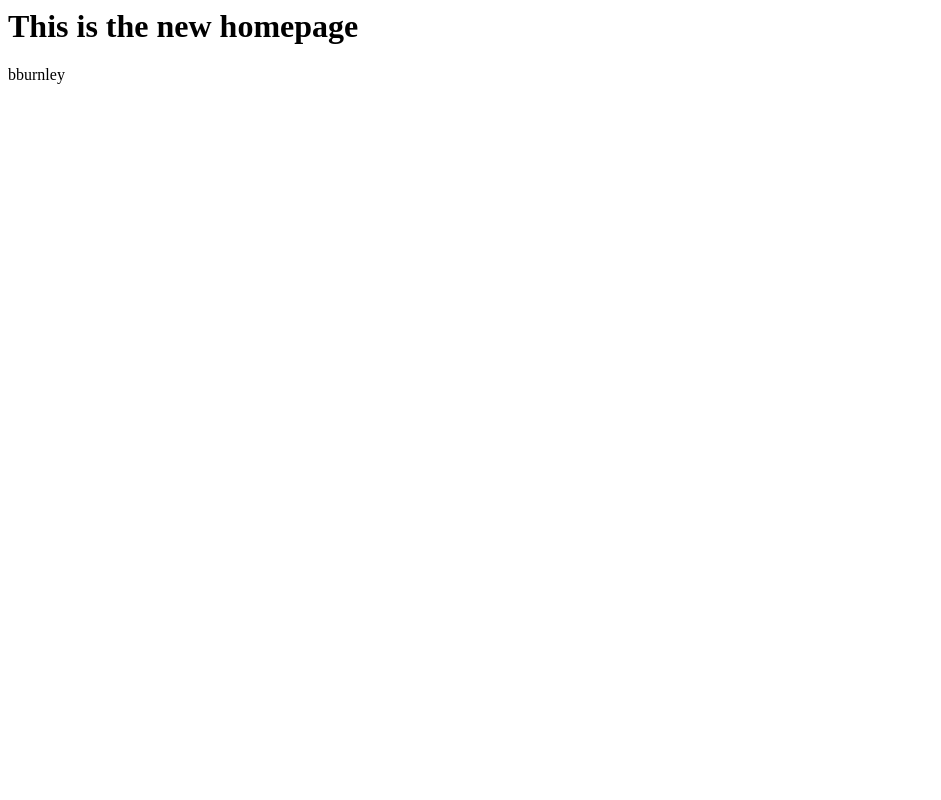
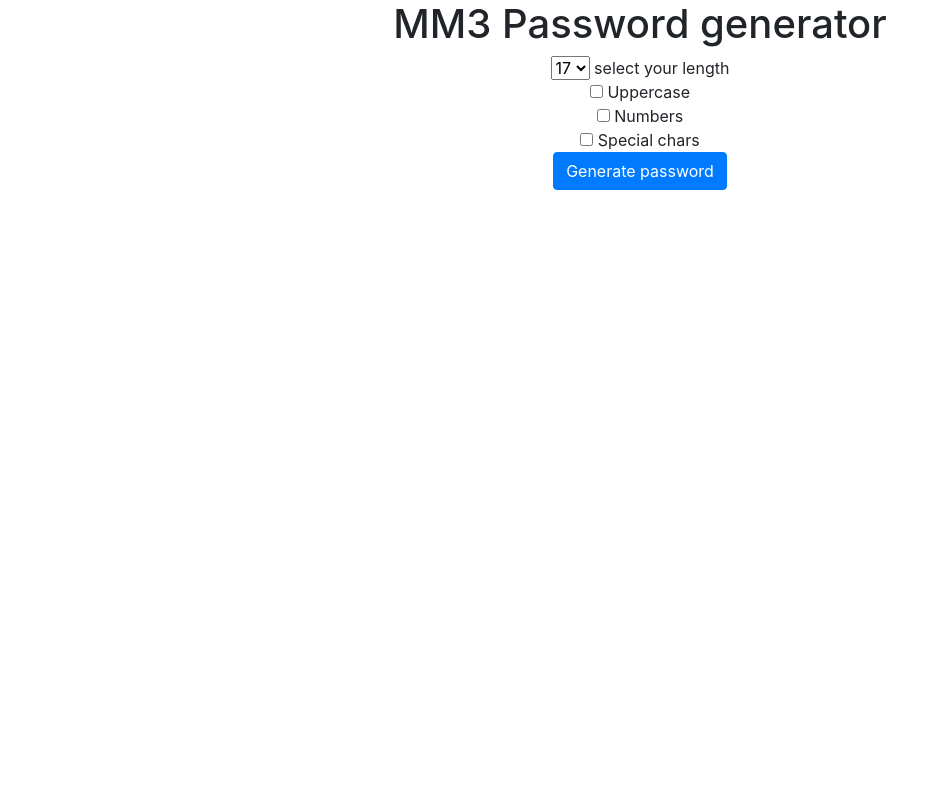
Before and after one commit to mmartyn3/automated_tesla, a Django app: page / in a window 1280 px wide. Shown: the whole page, without its empty margins (0-941 px from the left). Run offline with Django 3.2, Linux system fonts and the light colour scheme; some libraries are stand-ins or nearby versions.

Commit message:
added about page and CSS styling

```diff
--- /dev/null
+++ b/django/password_generator-project/generator/templates/generator/about.html
@@ -0,0 +1,4 @@
+<h1> About me </h1>
+<h2> Hi	</h2>
+
+<a href="{% url 'home' %}">Home</a>
--- a/django/password_generator-project/generator/templates/generator/home.html
+++ b/django/password_generator-project/generator/templates/generator/home.html
@@ -1,3 +1,30 @@
-<h1>This is the new homepage</h1>
+<link rel="stylesheet" href="https://stackpath.bootstrapcdn.com/bootstrap/4.4.1/css/bootstrap.min.css" integrity="sha384-Vkoo8x4CGsO3+Hhxv8T/Q5PaXtkKtu6ug5TOeNV6gBiFeWPGFN9MuhOf23Q9Ifjh" crossorigin="anonymous">
 
-{{ password }}
+
+<div class='container text-center'>
+	<h1>MM3 Password generator</h1>
+
+	<form action="{% url 'password' %}">
+		<select name='length'> #dropdown in html
+			<option value='11'>11</option> # populate dropdown
+			<option value='12'>12</option>
+			<option value='13'>13</option>
+			<option value='14'>14</option>
+			<option value='15'>15</option>
+			<option value='16'>16</option>
+			<option value='17' selected="selected">17</option> # set default value
+			<option value='18'>18</option>
+		</select> select your length
+
+		<br>
+		<input type="checkbox" name="uppercase"> Uppercase
+		<br>
+		<input type="checkbox" name="numbers"> Numbers
+		<br>
+		<input type="checkbox" name="special"> Special chars
+		<br>
+
+		<input type='submit' value='Generate password' class='btn btn-primary'>
+
+	</form>
+</div>
--- a/django/password_generator-project/generator/views.py
+++ b/django/password_generator-project/generator/views.py
@@ -1,12 +1,33 @@
 from django.shortcuts import render
 from django.http import HttpResponse
+import random # used to generate random password
+
 
 # Create your views here.
 
 def home(request):
-	return render(request,
-				  'generator/home.html',
-				  {'password':'bburnley'})
+	return render(request, 'generator/home.html')
 
-def easter_egg(request):
-	return HttpResponse("<h1>EGGS !</h1>")
+
+def password(request):
+	chars = list('abcdefghijklmnopstuvqxyz')
+	length = int(request.GET.get('length', 17)) # defaults to 12 if no params selected in URL i.e. localhost:8000/password/
+
+	if request.GET.get('uppercase'):
+		chars.extend(list('ABCDEFGHIJKLMNOPSTUVQXYZ'))
+
+	if request.GET.get('numbers'):
+		chars.extend(list('123456789'))
+
+	if request.GET.get('special'):
+		chars.extend(list('!@£$%&_()?'))
+
+	userpass = ''
+	for i in range(length):
+		userpass += random.choice(chars)
+
+	return render(request, 'generator/password.html', {'password':userpass})
+
+
+def about(request):
+	return render(request, 'generator/about.html')
--- a/django/password_generator-project/password_generator/urls.py
+++ b/django/password_generator-project/password_generator/urls.py
@@ -18,6 +18,7 @@ from django.urls import path
 from generator import views
 
 urlpatterns = [
-    path('', views.home), # when no extension is added i.e. homepage e.g. google.com
-    path('easter_egg', views.easter_egg), # when extension called "easter_egg" is added e.g. google.com/easter_egg
+    path('', views.home, name='home'), # when no extension is added i.e. homepage e.g. google.com
+    path('password/', views.password, name='password'), # when extension called "easter_egg" is added e.g. google.com/easter_egg
+    path('about', views.about, name='about')
 ]
```
Also changed, not shown: django/password_generator-project/generator/templates/generator/password.html (added, +10 -0 lines), 1 other file.
